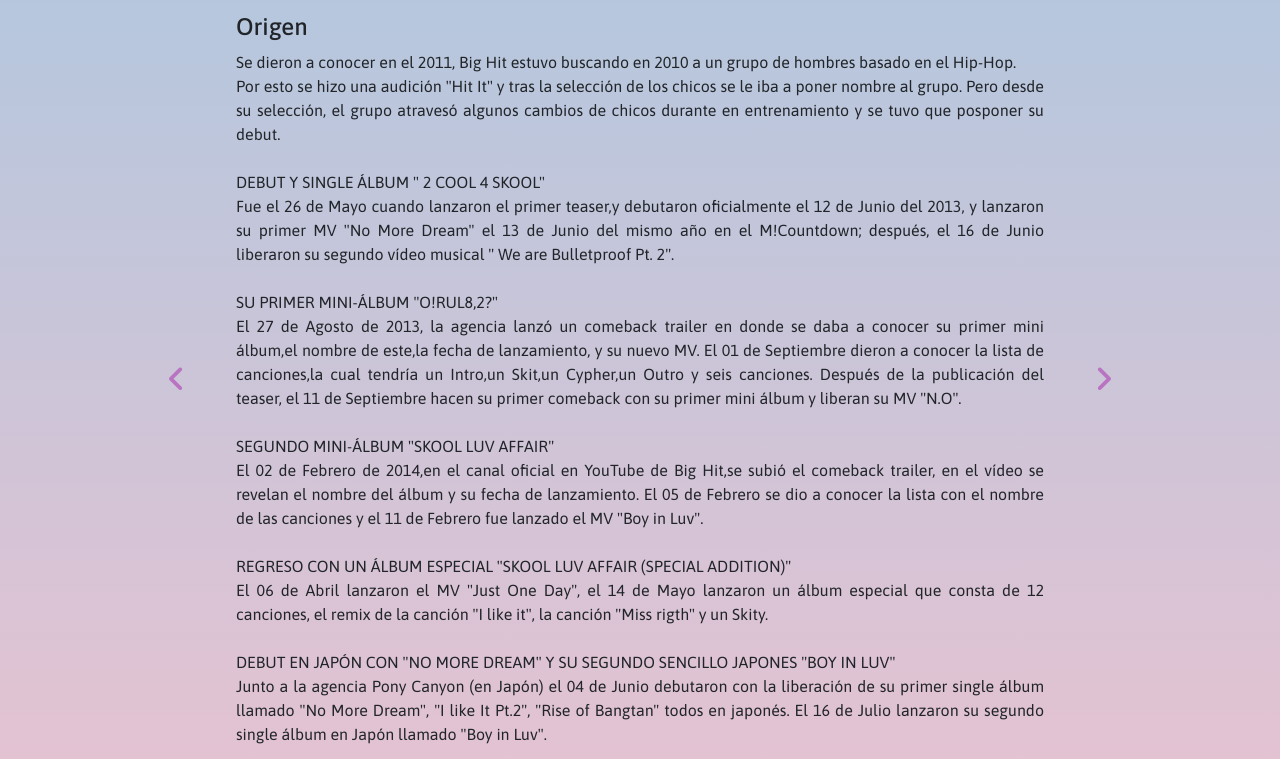
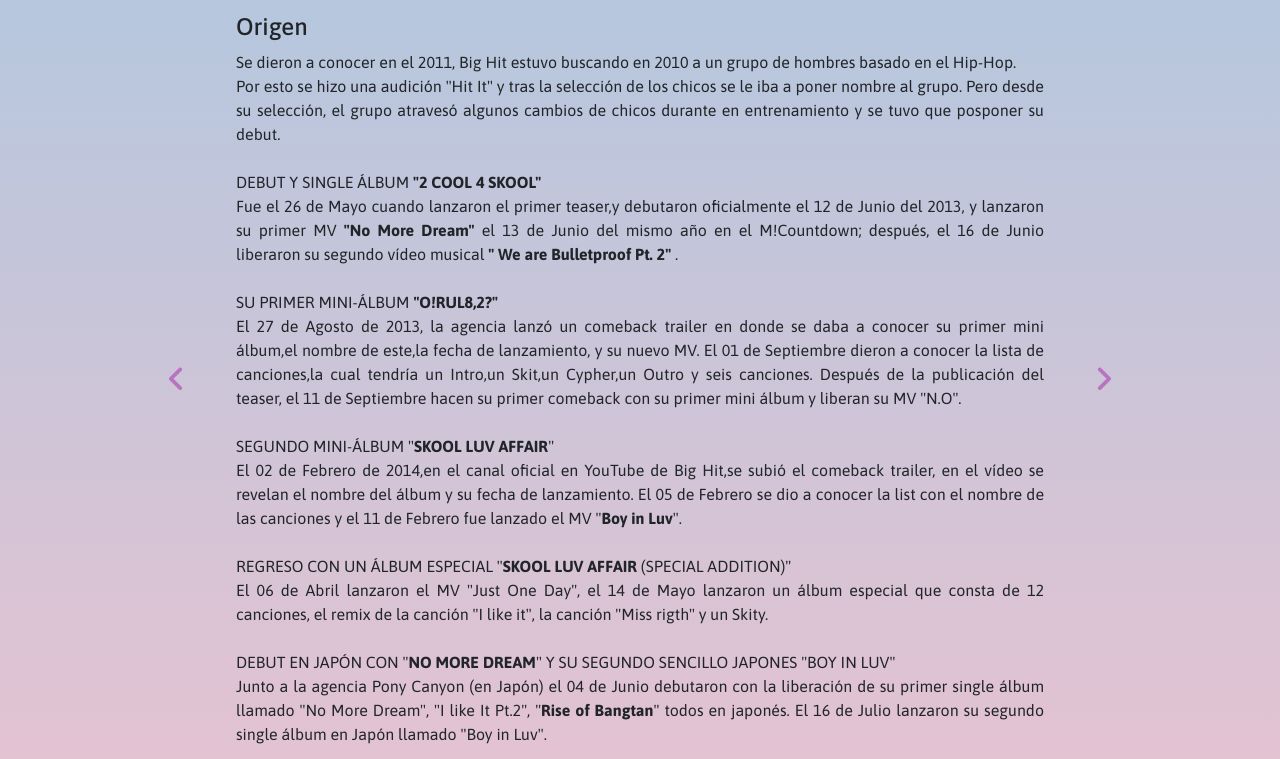
Before and after one commit to escurracaceres/PF-Escurra, a website: page pages/historia.html in a window 1280 px wide. Shown: the part 718-1477 px from the top of the page. Drawn offline with nearby package versions, Linux system fonts and the light colour scheme.

Commit message:
Se agregan etiquetas <strong> a algunas palabras claves para el SEO

```diff
--- a/pages/historia.html
+++ b/pages/historia.html
@@ -110,30 +110,30 @@
                                 y se tuvo que posponer su debut. <br><br>
 
 
-                                DEBUT Y SINGLE ÁLBUM " 2 COOL 4 SKOOL"<br>
+                                DEBUT Y SINGLE ÁLBUM <strong>"2 COOL 4 SKOOL"</strong><br>
                                 Fue el 26 de Mayo cuando lanzaron el primer teaser,y debutaron oficialmente el 12 de Junio del 2013,
-                                y lanzaron su primer MV "No More Dream" el 13 de Junio del mismo año en el M!Countdown; después, el
-                                16 de Junio liberaron su segundo vídeo musical " We are Bulletproof Pt. 2".<br><br>
+                                y lanzaron su primer MV <strong> "No More Dream" </strong> el 13 de Junio del mismo año en el M!Countdown; después, el
+                                16 de Junio liberaron su segundo vídeo musical <strong> " We are Bulletproof Pt. 2" </strong>.<br><br>
 
-                                SU PRIMER MINI-ÁLBUM "O!RUL8,2?"<br>
+                                SU PRIMER MINI-ÁLBUM <strong>"O!RUL8,2?"</strong><br>
                                 El 27 de Agosto de 2013, la agencia lanzó un comeback trailer en donde se daba a conocer su primer
                                 mini álbum,el nombre de este,la fecha de lanzamiento, y su nuevo MV. El 01 de Septiembre dieron a
                                 conocer la lista de canciones,la cual tendría un Intro,un Skit,un Cypher,un Outro y seis canciones.
                                  Después de la publicación del teaser, el 11 de Septiembre hacen su primer comeback con su primer
                                  mini álbum y liberan su MV  "N.O".<br><br>
 
-                                SEGUNDO MINI-ÁLBUM "SKOOL LUV AFFAIR"<br>
+                                SEGUNDO MINI-ÁLBUM "<strong>SKOOL LUV AFFAIR</strong>"<br>
                                 El 02 de Febrero de 2014,en el canal oficial en YouTube de Big Hit,se subió el comeback trailer,
                                 en el vídeo se revelan el nombre del álbum y su fecha de lanzamiento. El 05 de Febrero se dio a
-                                conocer la lista con el nombre de las canciones y el 11 de Febrero fue lanzado el MV "Boy in Luv".<br><br>
+                                conocer la list con el nombre de las canciones y el 11 de Febrero fue lanzado el MV "<strong>Boy in Luv</strong>".<br><br>
 
-                                REGRESO CON UN ÁLBUM ESPECIAL "SKOOL LUV AFFAIR (SPECIAL ADDITION)"<br>
+                                REGRESO CON UN ÁLBUM ESPECIAL "<strong>SKOOL LUV AFFAIR</strong> (SPECIAL ADDITION)"<br>
                                 El 06 de Abril lanzaron el MV "Just One Day", el 14 de Mayo lanzaron un álbum especial que consta
                                 de 12 canciones, el remix  de la canción "I like it", la canción "Miss rigth" y un Skity.<br><br>
 
-                                DEBUT EN JAPÓN CON "NO MORE DREAM" Y SU SEGUNDO SENCILLO JAPONES "BOY IN LUV"<br>
+                                DEBUT EN JAPÓN CON "<strong>NO MORE DREAM</strong>" Y SU SEGUNDO SENCILLO JAPONES "BOY IN LUV"<br>
                                 Junto a la agencia Pony Canyon (en Japón) el 04 de Junio debutaron con la liberación de su primer
-                                single álbum llamado "No More Dream", "I like It Pt.2", "Rise of Bangtan" todos en japonés. El 16
+                                single álbum llamado "No More Dream", "I like It Pt.2", "<strong>Rise of Bangtan</strong>" todos en japonés. El 16
                                 de Julio lanzaron su segundo single álbum en Japón llamado "Boy in Luv".<br>
                             </p>
                           </div>
```
Also changed, not shown: index.html (+10 -6 lines).
